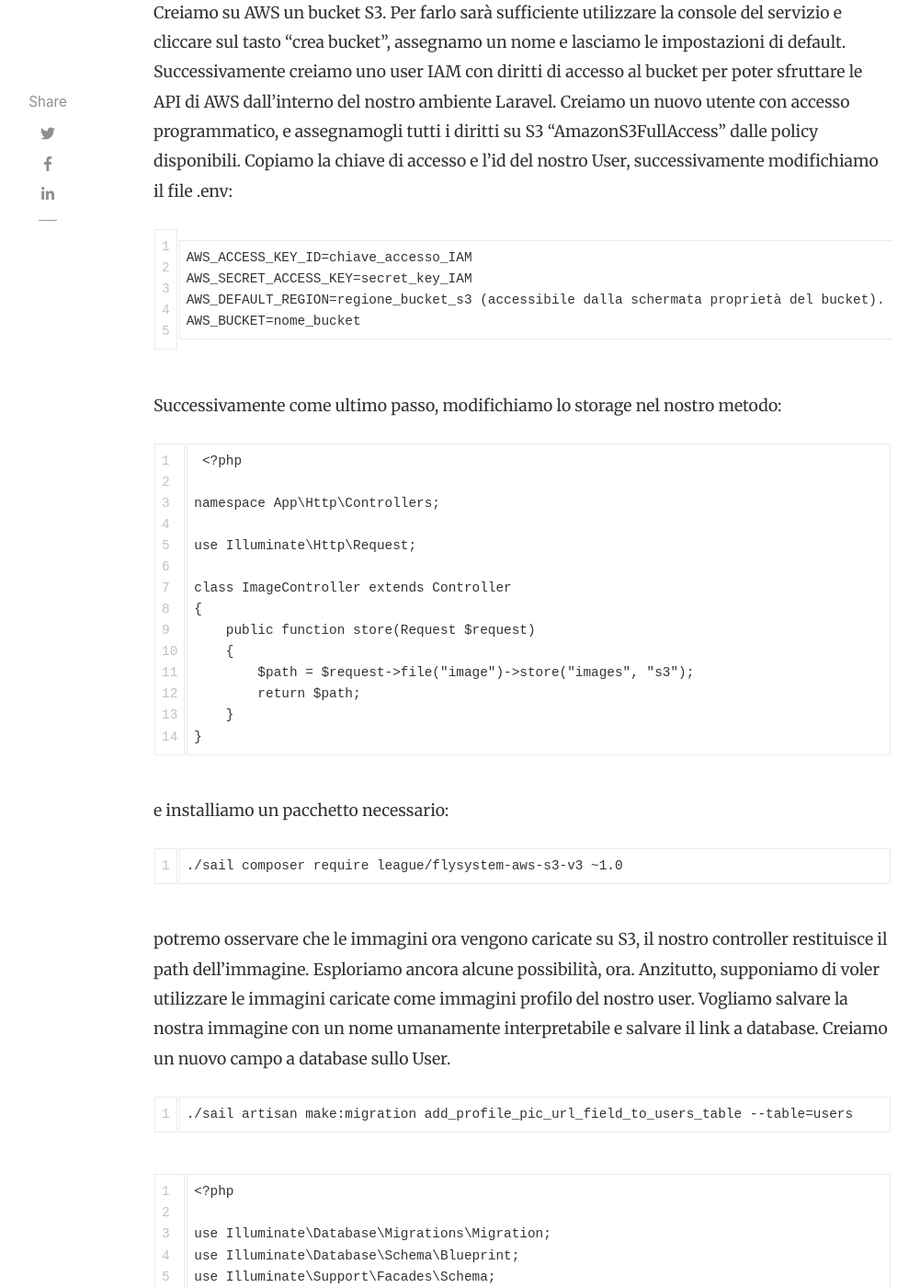
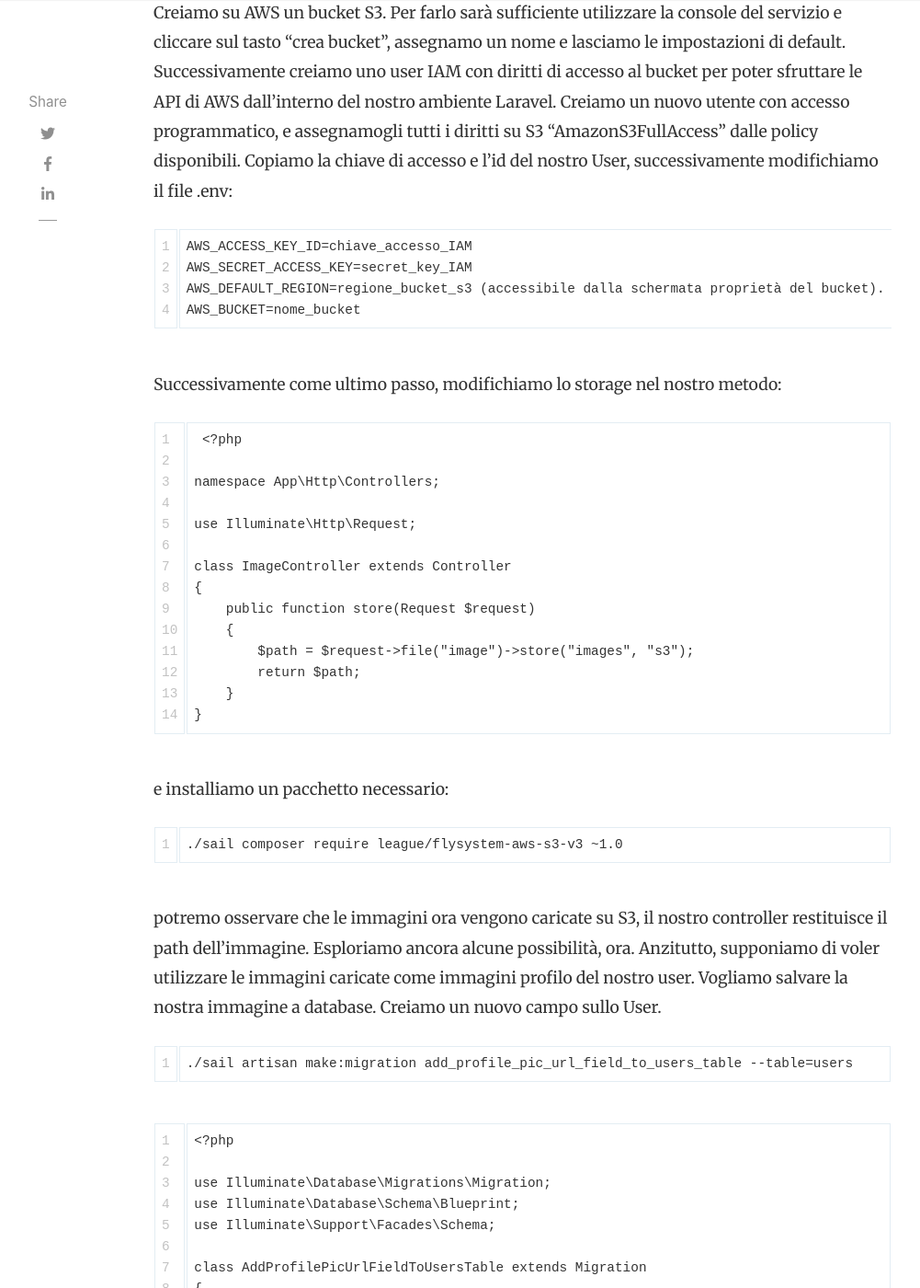
Before and after one commit to mattiatoselli/codingsamurai, a Jekyll site: the page built from _posts/2021-01-23-laravel-s3.md, in a window 1280 px wide and 1400 px high, scrolled down 2222 px. Shown: the whole window at 92% size, without its empty margins (118-1119 px from the left). Built offline with Jekyll 4.4.1, drawn with Linux system fonts in a browser that asks for light colours; nearby versions of some CDN libraries; comment, search, counter and statistics services are not loaded.

Commit message:
Update 2021-01-23-laravel-s3.md

````diff
--- a/_posts/2021-01-23-laravel-s3.md
+++ b/_posts/2021-01-23-laravel-s3.md
@@ -62,8 +62,8 @@ Se tutto funziona correttamente, laravel dovrebbe restituirci il path relativo d
 ## Configurazione del bucket S3
 
 Creiamo su AWS un bucket S3. Per farlo sarà sufficiente utilizzare la console del servizio e cliccare sul tasto "crea bucket", assegnamo un nome e lasciamo le impostazioni di default. Successivamente creiamo uno user IAM con diritti di accesso al bucket per poter sfruttare le API di AWS dall'interno del nostro ambiente Laravel. Creiamo un nuovo utente con accesso programmatico, e assegnamogli tutti i diritti su S3 "AmazonS3FullAccess" dalle policy disponibili. Copiamo la chiave di accesso e l'id del nostro User, successivamente modifichiamo il file .env:
+
 ```
-
 AWS_ACCESS_KEY_ID=chiave_accesso_IAM
 AWS_SECRET_ACCESS_KEY=secret_key_IAM
 AWS_DEFAULT_REGION=regione_bucket_s3 (accessibile dalla schermata proprietà del bucket).
@@ -96,7 +96,7 @@ e installiamo un pacchetto necessario:
 ```
 
 potremo osservare che le immagini ora vengono caricate su S3, il nostro controller restituisce il path dell'immagine. Esploriamo ancora alcune possibilità, ora.
-Anzitutto, supponiamo di voler utilizzare le immagini caricate come immagini profilo del nostro user. Vogliamo salvare la nostra immagine con un nome umanamente interpretabile e salvare il link a database. Creiamo un nuovo campo a database sullo User.
+Anzitutto, supponiamo di voler utilizzare le immagini caricate come immagini profilo del nostro user. Vogliamo salvare la nostra immagine a database. Creiamo un nuovo campo sullo User.
 
 ```
 ./sail artisan make:migration add_profile_pic_url_field_to_users_table --table=users
````
